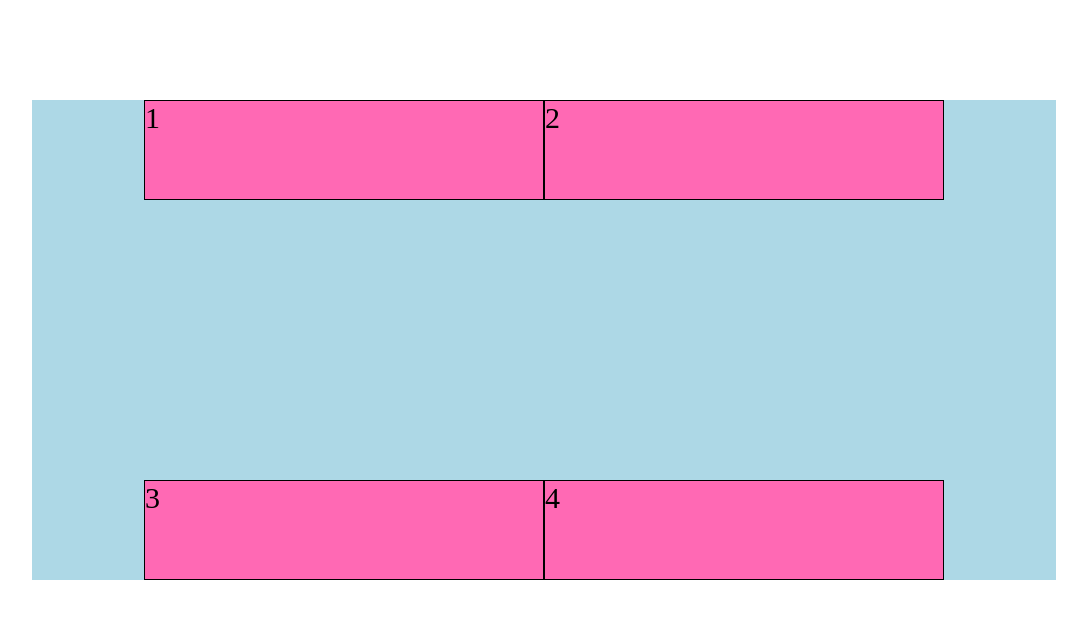
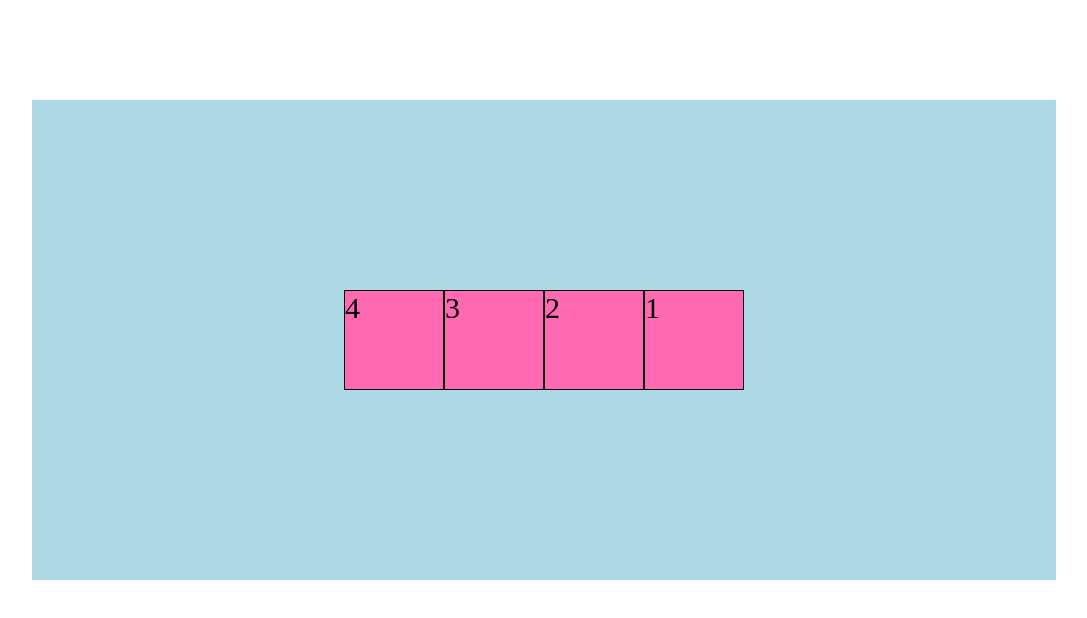
Before and after one commit to HeoJongWoon/Flex, a plain HTML site: page index.html in a window 1280 px wide. Shown: the whole page, without its empty margins (96-1183 px from the left). Drawn offline with Linux system fonts and the light colour scheme.

Commit message:
flex 레이아웃 순서 변경

```diff
--- a/scss/style.scss
+++ b/scss/style.scss
@@ -24,10 +24,11 @@ section {
 	display: flex;
 	flex-wrap: wrap;
 	justify-content: center;
-	align-content: space-between;
+	align-content: center;
+	flex-direction: row-reverse; //column-reverse
 
 	article {
-		width: 400px;
+		width: 100px;
 		height: 100px;
 		border: 1px solid black;
 		font-size: 30px;
```
Also changed, not shown: css/style.css, 1 other file.
